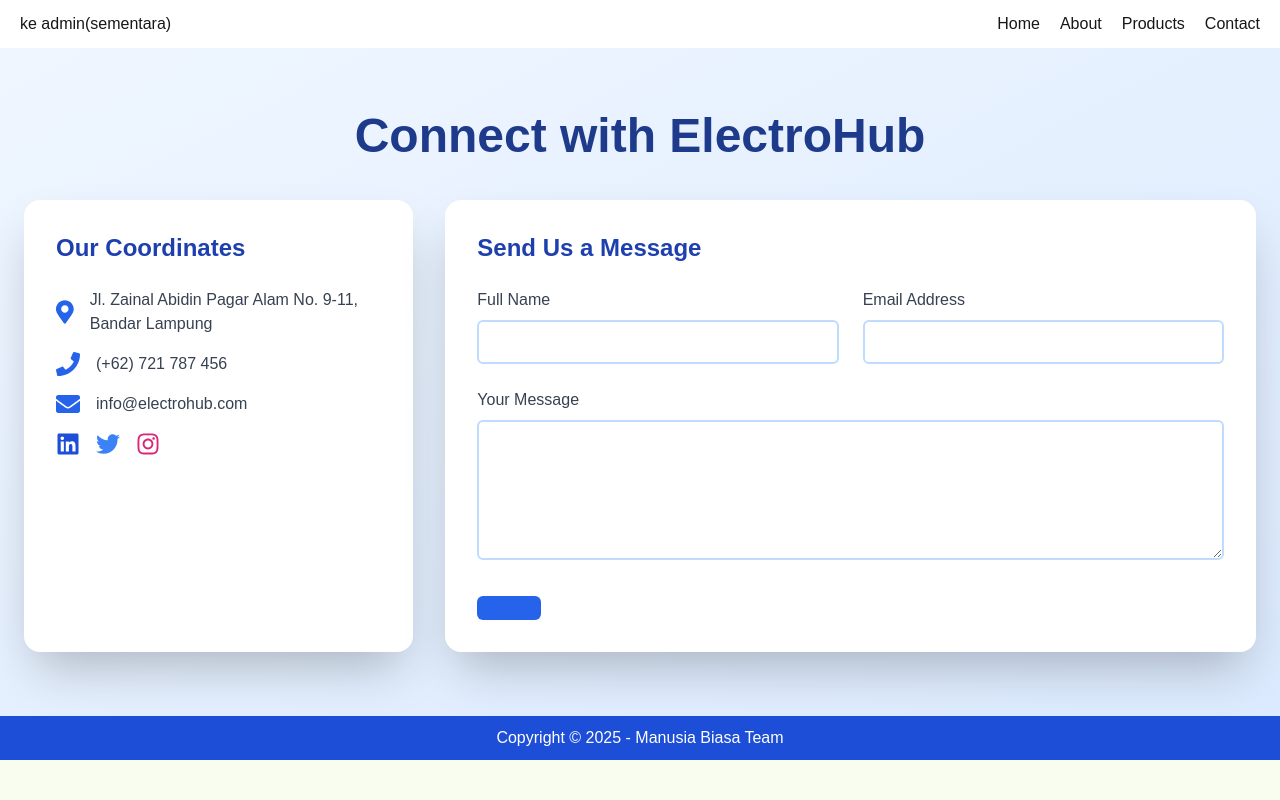
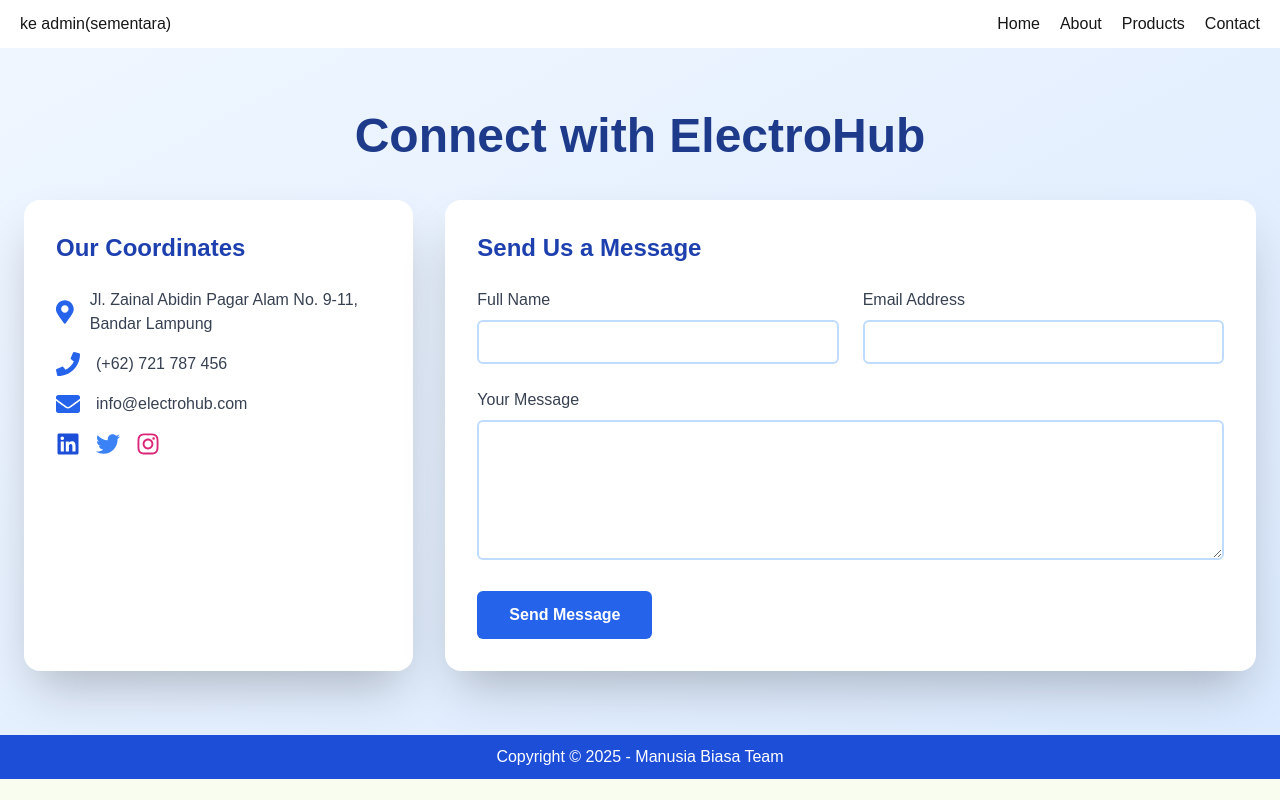
Before and after one commit to Deoca27/manusia-biasa, a Next.js app: page /contact in a window 1280 px wide. Built offline with nearby package versions, Linux system fonts and the light colour scheme.

Commit message:
rendika : menambahkan teks Send Message

```diff
--- a/app/contact/page.tsx
+++ b/app/contact/page.tsx
@@ -112,7 +112,7 @@ export default function ContactPage() {
               type="submit"
               className="bg-blue-600 text-white px-8 py-3 rounded-md hover:bg-blue-700 transition-colors font-semibold"
               >
-
+                Send Message
               </button>
             </form>
 
```
